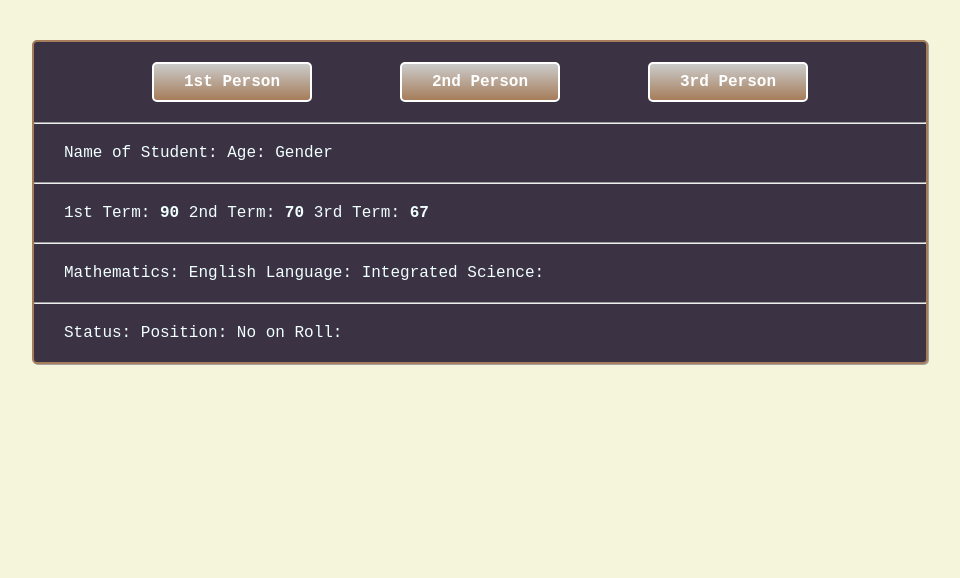
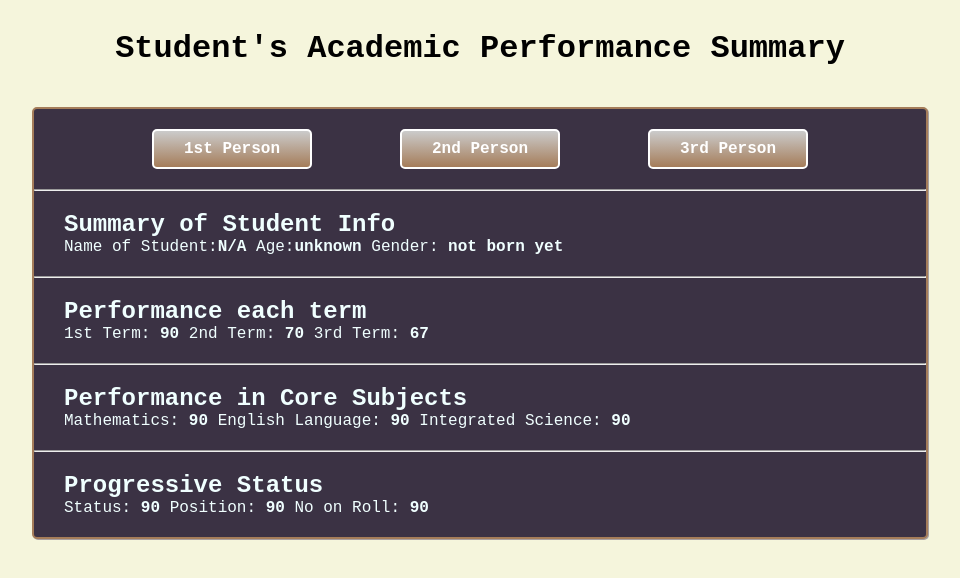
Before and after one commit to askdebb/js-objects, a plain HTML site: page index.html in a window 1280 px wide. Shown: the whole page, without its empty margins (160-1120 px from the left). Drawn offline with Linux system fonts and the light colour scheme.

Commit message:
added some styling and html structure enhancement

```diff
--- a/index.html
+++ b/index.html
@@ -8,6 +8,7 @@
     <link rel="stylesheet" href="style.css">
 </head>
 <body>
+    <h1>Student's Academic Performance Summary</h1>
 
     <div class="student-dashboard">
         <div class="positions">
@@ -18,30 +19,34 @@
         <hr>
 
         <div class="students">
-            <span id="student">Name of Student:</span>
-            <span id="student">Age:</span>
-            <span id="student">Gender</span>
+            <h2>Summary of Student Info</h2>
+            <span id="student">Name of Student:<strong><span id="student-name">N/A</span></strong></span>
+            <span id="student">Age:<strong><span id="student-age">unknown</span></strong></span>
+            <span id="student">Gender: <strong><span id="student-gender">not born yet</span></strong></span>
         </div>
         <hr>
 
         <div class="academic-records">
-            <span id="acadmic-record">1st Term: <strong><span id="firstTermValue">90</span></strong></span>
-            <span id="acadmic-record">2nd Term: <strong><span id="secondTermValue">70</span></strong></span>
-            <span id="acadmic-record">3rd Term: <strong><span id="thirdTermValue"></span>67</strong></span>
+            <h2>Performance each term</h2>
+            <span id="acadmic-record">1st Term: <strong><span id="academic-first-term">90</span></strong></span>
+            <span id="acadmic-record">2nd Term: <strong><span id="academic-second-term">70</span></strong></span>
+            <span id="acadmic-record">3rd Term: <strong><span id="academic-third-term"></span>67</strong></span>
         </div>
         <hr>
 
         <div class="subjects">
-            <span id="subject">Mathematics: </span>
-            <span id="subject">English Language: </span>
-            <span id="subject">Integrated Science: </span>
+            <h2>Performance in Core Subjects</h2>
+            <span id="subject">Mathematics: <strong><span id="subject-mathematics">90</span></strong></span>
+            <span id="subject">English Language: <strong><span id="subject-english-language">90</span></strong></span>
+            <span id="subject">Integrated Science: <strong><span id="subject-int-science">90</span></strong></span>
         </div>
         <hr>
 
         <div class="promotion-status">
-            <span id="promo">Status: </span>
-            <span id="promo">Position: </span>
-            <span id="promo">No on Roll: </span>
+            <h2>Progressive Status</h2>
+            <span id="promo">Status: <strong><span id="promotion-status">90</span></strong></span>
+            <span id="promo">Position: <strong><span id="promotion-position">90</span></strong></span>
+            <span id="promo">No on Roll: <strong><span id="promotion-enrollment">90</span></strong></span>
         </div>
 
     </div>
--- a/style.css
+++ b/style.css
@@ -6,6 +6,10 @@
 }
 body {
     background-color: beige;
+}
+h1 {
+    margin: 30px auto 0px;
+    text-align: center;
 }
 .student-dashboard{
     max-width: 70vw;
```
